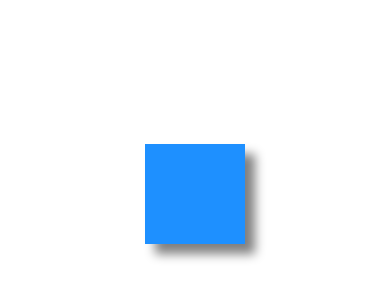
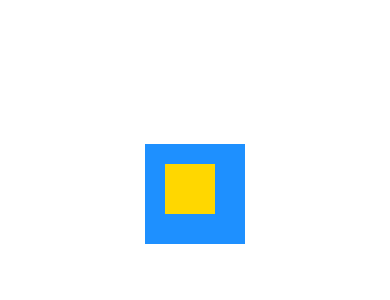
Before and after one commit to hassantvs24/DoneWithIt, a React Native app: screen / in a window 390 px wide. Shown: the part 228-528 px from the top of the page. Built offline with nearby package versions, Linux system fonts and the light colour scheme.

Commit message:
Padding margine

```diff
--- a/App.js
+++ b/App.js
@@ -11,14 +11,15 @@ export default function App() {
         backgroundColor: "dodgerblue",
         height: 100,
         width: 100,
-        shadowColor: 'gray',
-        shadowOffset: { width: 10, height: 10 },
-        shadowOpacity: 1,
-        shadowRadius: 10,
-        elevation: 30 //only for android
+        padding: 20,
+        }}>
+          <View style={{
+            backgroundColor: 'gold',
+            width: 50,
+            height: 50
+            }}>
 
-        }}>
-
+          </View>
       </View>
 
     </View>
```
